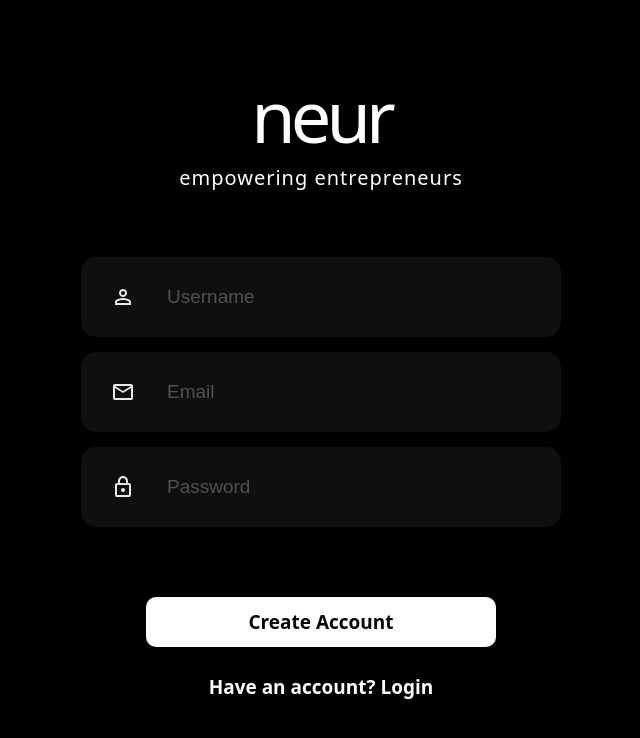
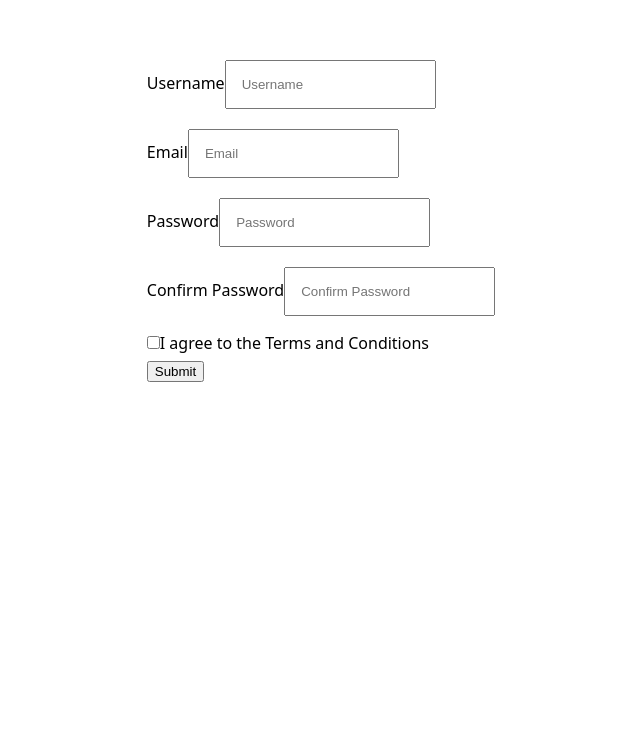
Before and after one commit to trevtemba/neur-frontend, a React (Vite) app: page / in a window 1280 px wide. Shown: the part 184-922 px from the top of the page, without its empty margins (319-959 px from the left). After the commit the page ends 800 px from the top, so only its background shows below. Built offline with nearby package versions, Linux system fonts and the light colour scheme.

Commit message:
Overhauled with actual html form implementing useState() on all entries, looks ugly, but will continue

```diff
--- a/src/App.jsx
+++ b/src/App.jsx
@@ -1,9 +1,9 @@
-import LoginSignup from "./Components/LoginSignup/LoginSignup";
+import AuthForm from "./Components/AuthForm/AuthForm";
 
 const App = () => {
   return (
     <div>
-      <LoginSignup/>
+      <AuthForm/>
     </div>
   );
 }
--- /dev/null
+++ b/src/Components/AuthForm/AuthForm.jsx
@@ -0,0 +1,71 @@
+import { useState } from "react"
+import FormInput from "./FormInputs/FormInput";
+import "./authForm.css"
+import React from "react";
+
+const AuthForm = () => {
+
+    const [values, setValues] = useState({
+        username:"",
+        email:"",
+        password:"",
+        confirmPassword:"",
+    });
+
+    const inputs = [
+        {
+            id:1,
+            name:"username",
+            type:"text",
+            placeholder:"Username",
+            label:"Username"
+        },
+        {
+            id:2,
+            name:"email",
+            type:"text",
+            placeholder:"Email",
+            label:"Email"
+        },
+        {
+            id:3,
+            name:"password",
+            type:"password",
+            placeholder:"Password",
+            label:"Password"
+        },
+        {
+            id:4,
+            name:"confirmPassword",
+            type:"password",
+            placeholder:"Confirm Password",
+            label:"Confirm Password"
+        },
+    ];
+
+    const onChange = (e)=>{
+        setValues({...values, [e.target.name]: e.target.value })
+    }
+
+    console.log(values);
+
+    return (
+        <div className="auth">
+            <form>
+                {inputs.map((input) => (
+                    <FormInput key={input.id} {...input} value={values[input.name]} onChange={onChange}/>
+                ))}
+
+                <label>
+                    <input name="agree" type="checkbox" required/>
+                    I agree to the Terms and Conditions
+                </label>
+                <br></br>
+                <button>Submit</button>
+            </form>
+        </div>
+
+    );
+}
+
+export default AuthForm;
--- /dev/null
+++ b/src/Components/AuthForm/FormInputs/FormInput.jsx
@@ -0,0 +1,13 @@
+import "./formInput.css"
+
+const FormInput = (props) => {
+    const {label, onChange, id, ...inputProps} = props;
+    return (
+        <div className="formInput">
+            <label>{label}</label>
+            <input {...inputProps} onChange={onChange} />
+        </div>
+    );
+}
+
+export default FormInput
--- /dev/null
+++ b/src/Components/AuthForm/FormInputs/formInput.css
@@ -0,0 +1,4 @@
+input {
+    padding: 15px;
+    margin: 10px 0px;
+}
--- /dev/null
+++ b/src/Components/AuthForm/authForm.css
@@ -0,0 +1,7 @@
+.auth {
+    display: flex;
+    flex-direction: column;
+    align-items: center;
+    justify-content: center;
+    height: 100vh;
+}
--- a/src/Components/LoginSignup/LoginSignup.css
+++ /dev/null
@@ -1,148 +0,0 @@
-.container {
-    display: flex;
-    flex-direction: column;
-    margin: auto;
-    margin-top: 200px;
-    width: 600px;
-    background-color: transparent;
-    border-radius: 15px;
-    padding-bottom: 30px;
-}
-
-.header {
-    display: flex;
-    flex-direction: column;
-    align-items: center;
-    gap: px;;
-    padding-left: 0px;
-    margin-top: 50px;
-}
-
-.title {
-    color: rgb(255, 255, 255);
-    font-size: 72px;
-    letter-spacing: -5px;
-    font-weight: 500;
-}
-
-.slogan {
-    color: rgb(255, 255, 255);
-    font-size: 20px;
-    font-weight: 300;
-    letter-spacing: 1px;
-}
-
-.inputs {
-    margin-top: 50px;
-    display: flex;
-    flex-direction: column;
-    gap: 15px
-}
-
-.input {
-    display: flex;
-    align-items: center;
-    margin: auto;
-    width: 480px;
-    height: 80px;
-    background-color:rgb(15, 15, 15);
-    border-radius: 15px;
-}
-
-.input img {
-    margin: 0px 30px;
-}
-
-.input input {
-    height: 50px;
-    width: 400px;
-    background: transparent;
-    border: none;
-    outline: none;
-    color: #f0f8ff;
-    font-size: 19px;
-}
-
-.input input::placeholder {
-    color: #515151;
-}
-
-.forgot-password {
-    display: flex;
-    justify-content: right;
-    padding-right: 62px;
-    margin-top: 27px;
-    color: #f0f8ff;
-    font-size: 18px;
-    cursor: pointer;
-}
-
-
-.submit-container {
-    display: flex;
-    flex-direction: column;
-    align-items: center;
-    gap: 15px;
-    margin: auto;
-    margin-top: 70px;
-    margin-bottom: 30px;
-}
-
-.loginSu {
-    display: flex;
-    justify-content: center;
-    align-items: center;
-    width: 350px;
-    height: 50px;
-    color: #060606;
-    background-color: rgb(255, 255, 255);
-    border-radius: 10px;
-    font-size: 19px;
-    font-weight: 600;
-    cursor: pointer;
-
-}
-
-
-.loginLgn {
-    display: flex;
-    justify-content: center;
-    align-items: center;
-    width: 350px;
-    height: 50px;
-    color: #060606;
-    background-color: rgb(255, 255, 255);
-    border-radius: 10px;
-    font-size: 19px;
-    font-weight: 600;
-    cursor: pointer;
-
-}
-
-.signupSu {
-    display: flex;
-    justify-content: center;
-    align-items: center;
-    width: 350px;
-    height: 50px;
-    color: #ffffff;
-    background-color: rgb(0, 0, 0);
-    border-radius: 10px;
-    font-size: 19px;
-    font-weight: 600;
-    cursor: pointer;
-}
-
-.signupLgn {
-    display: flex;
-    justify-content: center;
-    align-items: center;
-    width: 350px;
-    height: 50px;
-    color: #ffffff;
-    background-color: rgb(7, 7, 7);
-    border-radius: 10px;
-    font-size: 19px;
-    font-weight: 600;
-    cursor: pointer;
-}
--- a/src/Components/LoginSignup/LoginSignup.jsx
+++ /dev/null
@@ -1,41 +0,0 @@
-import './LoginSignup.css'
-
-import user_icon from "../Assets/user_icon.svg"
-import password_icon from "../Assets/password_icon.svg"
-import email_icon from "../Assets/email_icon.svg"
-import { useState } from 'react'
-
-const LoginSignup = () => {
-
-    const [action,setAction] = useState("Sign up");
-
-    return (
-        <div className='container'>
-            <dir className='header'>
-                <div className='title'>neur</div>
-                <div className='slogan'>empowering entrepreneurs</div>
-            </dir>
-            <div className='inputs'>
-                <div className="input">
-                    <img src={user_icon} alt="" />
-                    <input type="username" placeholder='Username'/>
-                </div>
-                <div className="input">
-                    <img src={email_icon} alt="" />
-                    <input type="email" placeholder='Email'/>
-                </div>
-                <div className="input">
-                    <img src={password_icon} alt="" />
-                    <input type="password" placeholder='Password' />
-                </div>
-            </div>
-            {action==="Login"?<div className="forgot-password">Forgot Password?</div>:<div></div>}
-            <div className="submit-container">
-                <div className={action==="Login"?"loginLgn":"loginSu"} onClick={()=>{setAction("Submitted")}}>Create Account</div>
-                <div className={action==="Sign up"?"signupSu":"signupLgn"} onClick={()=>{setAction("Login")}}>Have an account? Login</div>
-            </div>
-        </div>
-    )
-}
-
-export default LoginSignup
--- a/src/index.css
+++ b/src/index.css
@@ -3,7 +3,7 @@ body {
   padding: 0;
   font-family: system-ui, -apple-system, BlinkMacSystemFont, 'Segoe UI', Roboto, Oxygen, Ubuntu, Cantarell, 'Open Sans', 'Helvetica Neue', sans-serif;
   height: 100vh;
-  background-color: rgb(0, 0, 0);
+  background-color: rgb(255, 255, 255);
 }
 
 code {
```
